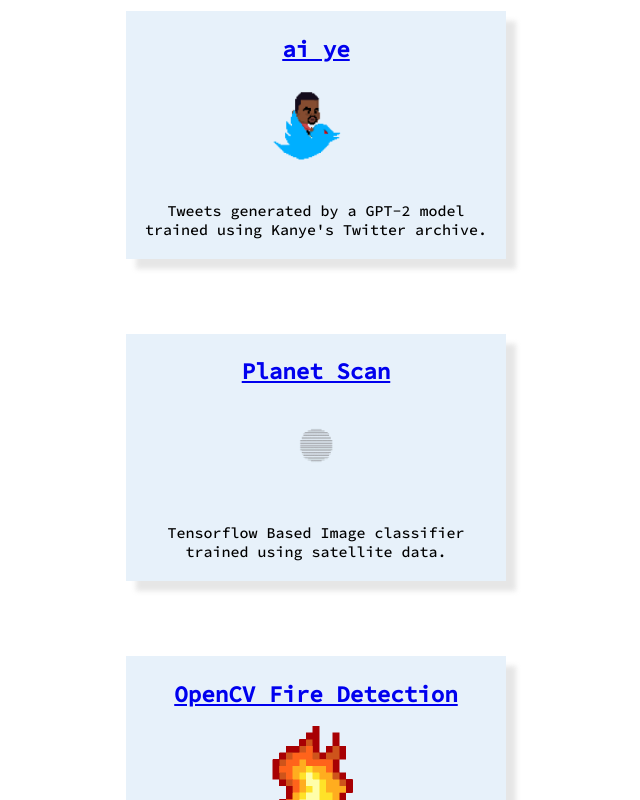
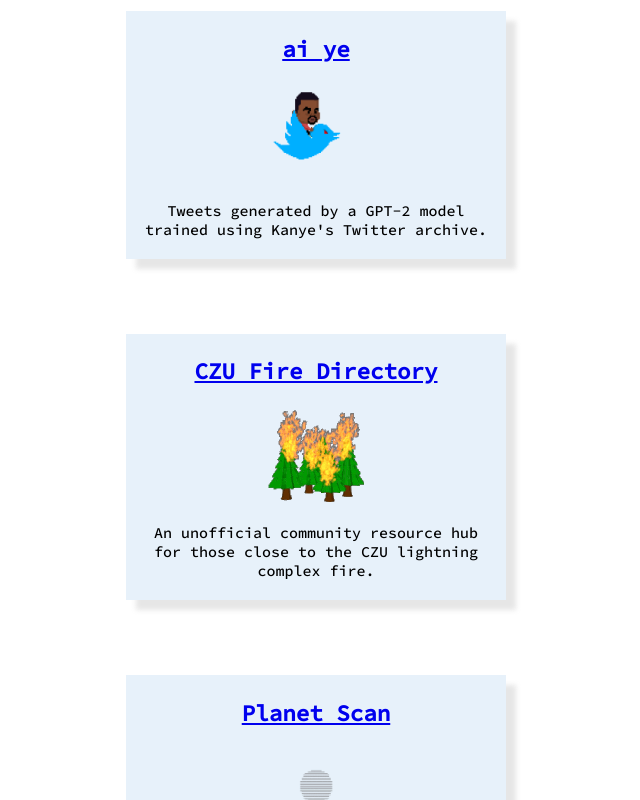
Before and after one commit to alexbehrens/personal-website, a plain HTML site: page projects.html in a window 1280 px wide. Shown: the part 383-1183 px from the top of the page, without its empty margins (324-964 px from the left). Drawn offline with Linux system fonts and the light colour scheme; a script that the page names is missing.

Commit message:
czu project

```diff
--- a/projects.html
+++ b/projects.html
@@ -53,6 +53,14 @@
   <p>Tweets generated by a GPT-2 model trained using Kanye's Twitter archive.</p>
   </div>
 
+  <div class="projectblock">
+  <a href="https://www.notion.so/CZU-Lightning-Fire-Directory-c02b05ac1bac4b3cb848cc3e9af59a26">
+  <h2>CZU Fire Directory</h2>
+  <img src="images/fire2.gif">
+  </a>
+  <p>An unofficial community resource hub for those close to the CZU lightning complex fire.</p>
+  </div>
+
  <div class="projectblock">
  <a href="https://github.com/alexbehrens/space-scan">
     <h2>Planet Scan</h2>
```
Also changed, not shown: images/fire2.gif (added), 1 other file.
